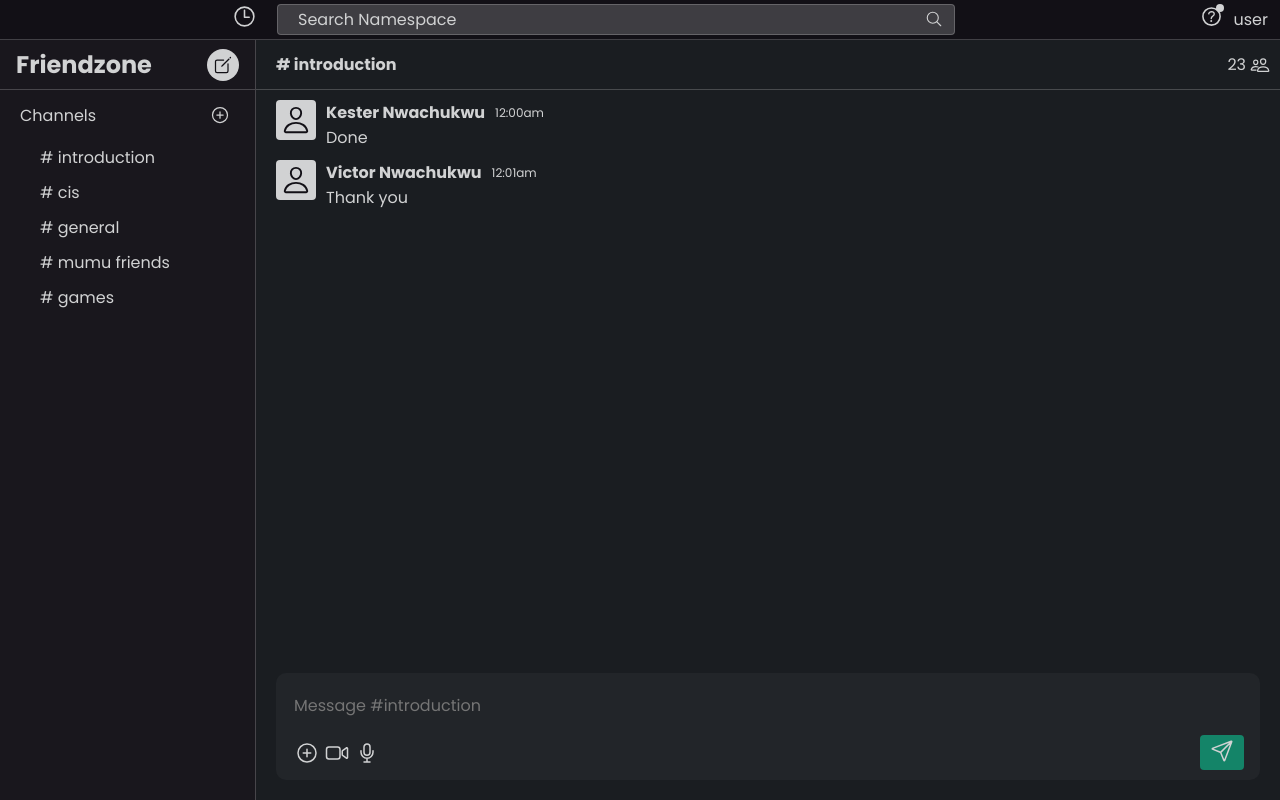
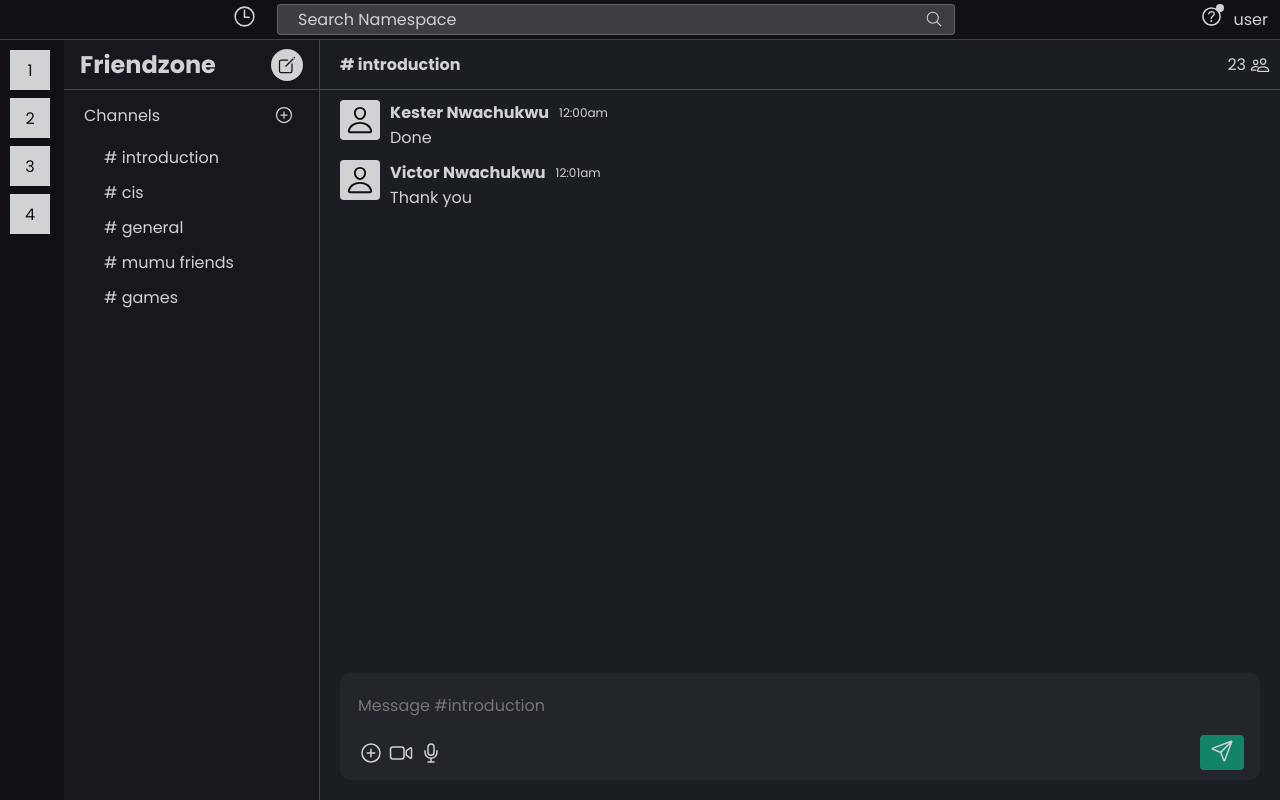
Before and after one commit to nwaguvictor/slack-clone, a website: page src/public/index.html in a window 1280 px wide. Drawn offline with nearby package versions, Linux system fonts and the light colour scheme; no server answers.

Commit message:
refactor: fixed the massage pane styles

```diff
--- a/src/public/index.html
+++ b/src/public/index.html
@@ -29,6 +29,12 @@
       <div class="header__user">user</div>
     </div>
     <section class="content">
+      <section class="sidenav">
+        <div class="namespaces">1</div>
+        <div class="namespaces">2</div>
+        <div class="namespaces">3</div>
+        <div class="namespaces">4</div>
+      </section>
       <nav class="sidebar">
         <div class="sidebar__header">
           <h3 class="sidebar__title">Friendzone</h3>
--- a/src/public/style.css
+++ b/src/public/style.css
@@ -118,6 +118,28 @@ body {
   height: calc(100vh - 4rem);
 }
 
+.sidenav {
+  flex: 0 0 5%;
+  background-color: var(--clr-background);
+  padding: 1rem;
+}
+
+.sidenav > * {
+  width: 4rem;
+  height: 4rem;
+  background-color: var(--clr-text);
+  color: #121016;
+  display: flex;
+  align-items: center;
+  justify-content: center;
+  margin-bottom: 0.4rem;
+  cursor: pointer;
+}
+
+.sidenav > *:not(:last-child) {
+  margin-bottom: 0.8rem;
+}
+
 .sidebar {
   flex: 0 0 20%;
   background-color: #19171d;
@@ -181,6 +203,7 @@ body {
 
 .list__item {
   padding: 0.5rem 2rem 0.5rem 4rem;
+  list-style-type: none;
   cursor: pointer;
 }
 
@@ -215,7 +238,7 @@ body {
   display: flex;
   justify-content: space-between;
   align-items: center;
-  width: 80%;
+  width: 75%;
   height: 5rem;
   padding: 0 1rem 0 2rem;
   background-color: #1a1d21;
@@ -290,7 +313,7 @@ body {
   position: fixed;
   bottom: 0;
   padding: 2rem;
-  width: 80%;
+  width: 75%;
 }
 
 .message-pane {
```
